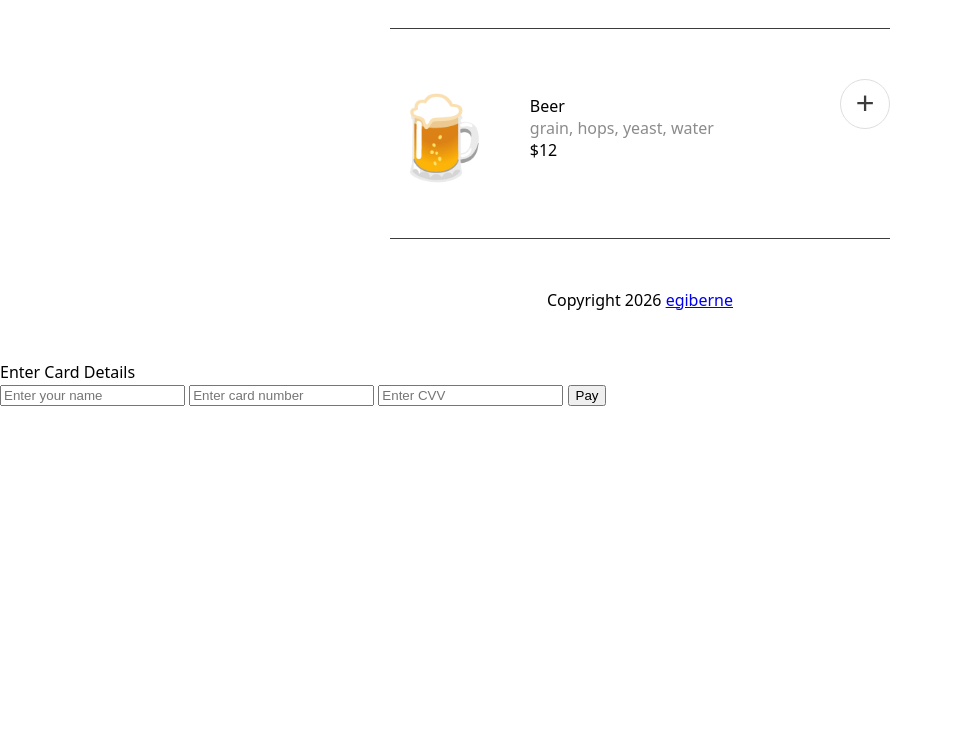
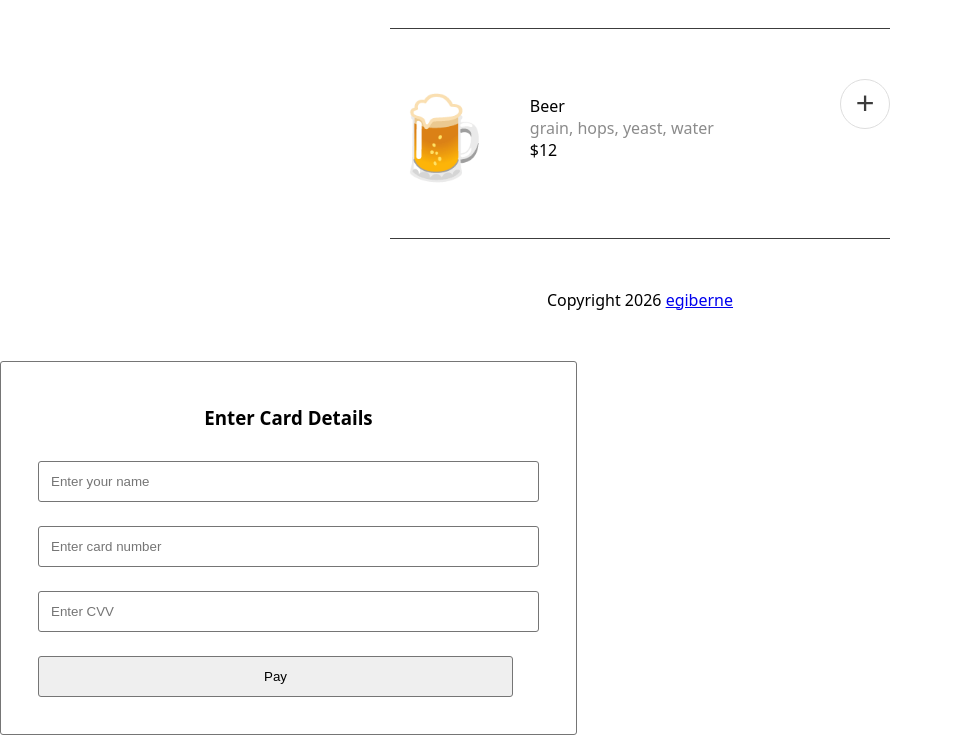
Before and after one commit to egiberne/2026-restaurant-ordering, a plain HTML site: page index.htm in a window 1280 px wide. Shown: the part 653-1388 px from the top of the page, without its empty margins (0-953 px from the left). Before the commit the page ends 1059 px from the top, so only its background shows below. Drawn offline with Linux system fonts and the light colour scheme; a web font is replaced by a local one.

Commit message:
version 0.11.0 - ci(index.css) : improve the css design of the modal - docs(readme)  : change the the refence in markdown hyperlink

```diff
--- a/index.css
+++ b/index.css
@@ -148,10 +148,10 @@ ul{
 }
 
 .remove{
-     color:#8B8B8B;
+    color:#8B8B8B;
     background-color: white;
     font-size: small;
-      border: none;
+    border: none;
 }
 
 .remove:hover{
@@ -161,3 +161,25 @@ ul{
 .price{
     margin-left:auto;
 }
+
+.modal{
+    text-align: center;
+    display:flex;
+    flex-direction: column;
+    width:525px;
+    border: 1px solid #757575;
+    border-radius: 3px;
+    padding : 25px;
+}
+
+
+.detail{
+
+    border: 1px solid #757575;
+    border-radius: 3px;
+    width: 475px;
+    padding: 12px;
+
+    margin: 12px;
+
+}
--- a/index.htm
+++ b/index.htm
@@ -77,15 +77,15 @@
 
         <div id="modal" class="modal">
 
-            <div>Enter Card Details</div>
+            <h3 id="card-detail" class="card-detail">Enter Card Details</h3>
 
-            <input type="text" placeholder="Enter your name">
+            <input class="detail" type="text" placeholder="Enter your name">
 
-            <input type="text" placeholder="Enter card number">
+            <input class="detail" type="text" placeholder="Enter card number">
 
-            <input type="text" placeholder="Enter CVV">
+            <input class="detail" type="text" placeholder="Enter CVV">
 
-            <button type="submit"> Pay </button>
+            <button class="detail" id="button-pay" class="button-pay" type="submit"> Pay </button>
 
         </div>
 
```
Also changed, not shown: 2 other files.
